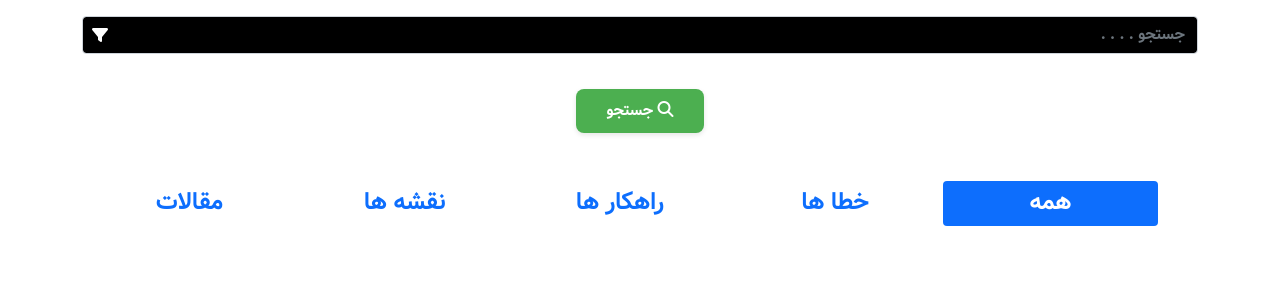
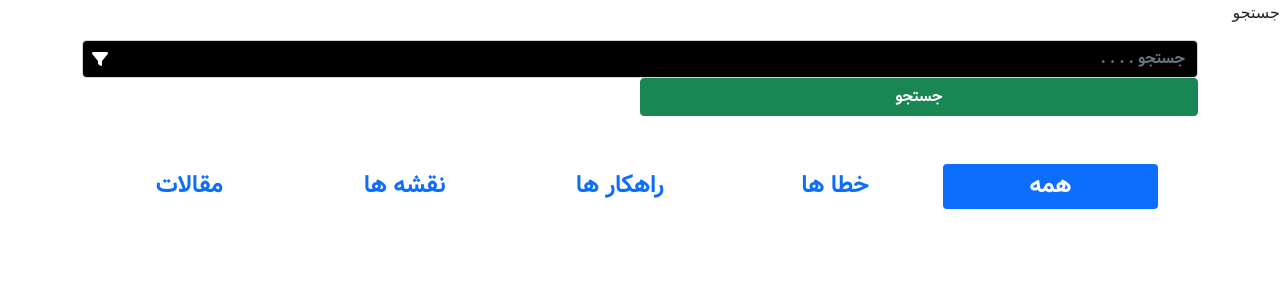
Before and after one commit to herotux/ecupars, a Django app: page /search/ in a window 1280 px wide. Shown: the top 300 px of the page. Run offline with Django 5.2, Linux system fonts and the light colour scheme; the visitor is signed in with stand-in values (Sample User, id 1); parts of the project's set-up code (start-up, migrations or seed data) failed here and were passed over; some libraries are stand-ins or nearby versions.

Commit message:
Update search.html

```diff
--- a/core/templates/search.html
+++ b/core/templates/search.html
@@ -1,6 +1,7 @@
 <!DOCTYPE html>
 <html dir="rtl" lang="fa">
 {% load static %}
+{% block title %} جستجو {% endblock %}
 {% block extra_css %}
 <link rel="stylesheet" href="{% static 'search/search.css' %}">
 <link rel="stylesheet" href="{% static 'search/bootstrap/bootstrap.min.css' %}">
@@ -16,11 +17,7 @@
         <input class="form-control mt-3 bg-black text-white" type="text" placeholder="جستجو . . . .">
     </div>
 
-    <div class="search-container">
-        <button class="search-btn">
-            <i class="fas fa-search" id="search-button"></i> جستجو
-        </button>
-    </div>
+    <button class="btn btn-success w-50">جستجو</button>
 
     <div>
         <ul class="nav  justify-content-around h4 mt-5 rounded nav-pills nav-justified ">
```
